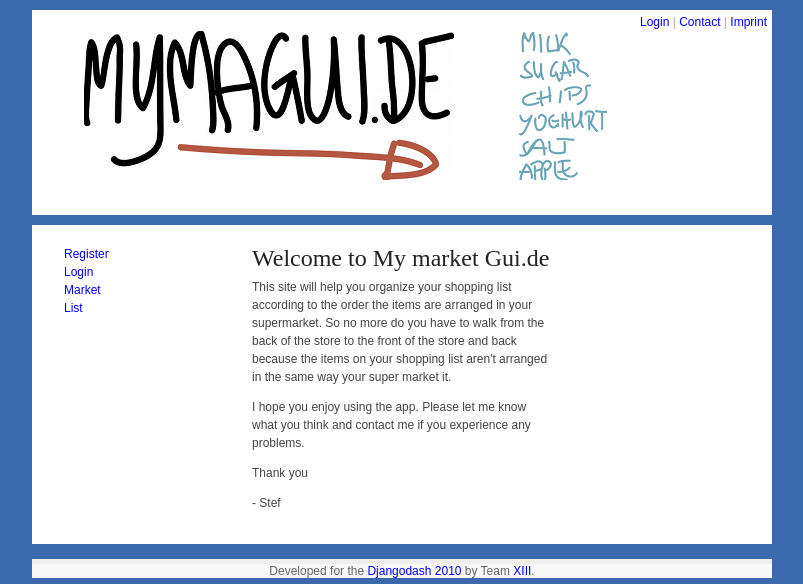
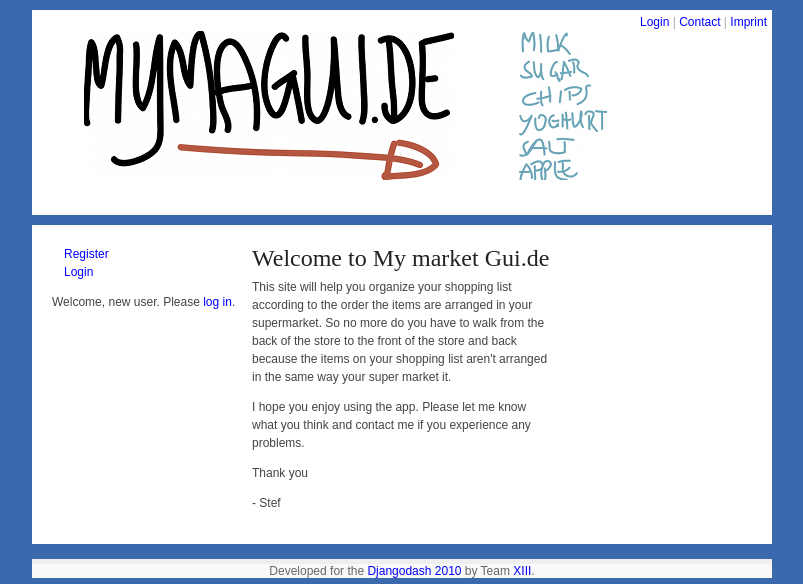
Before and after one commit to brixtonasias/groshlist, a Django app: page / in a window 1280 px wide. Shown: the top 584 px of the page, without its empty margins (238-1041 px from the left). Run offline with Django 3.2, Linux system fonts and the light colour scheme; parts of the project's set-up code (start-up, migrations or seed data) failed here and were passed over.

Commit message:
adjust layout to logged-in not logged-in users

```diff
--- a/groshlist/templates/base.html
+++ b/groshlist/templates/base.html
@@ -52,11 +52,21 @@
           <div id="col1_content" class="clearfix">
             <!-- add your content here -->
 			<ul>
+				{% if not user.is_authenticated %}
 				<a href="/register">Register</a><br/>
 				<a href="/login">Login</a><br/>
+				{% else %}
 				<a href="/market">Market</a><br/>
 				<a href="/shoppinglist">List</a><br/>
+				<a href="/logout">Logout</a><br/>
+				{% endif %}
 			</ul>
+			{% if user.is_authenticated %}
+			    <p>Welcome, {{ user.username }}. Thanks for logging in.</p>
+			{% else %}
+			    <p>Welcome, new user. Please <a href="/login">log in</a>.</p>
+			{% endif %}
+
           </div>
         </div>
         <div id="col3">
```
